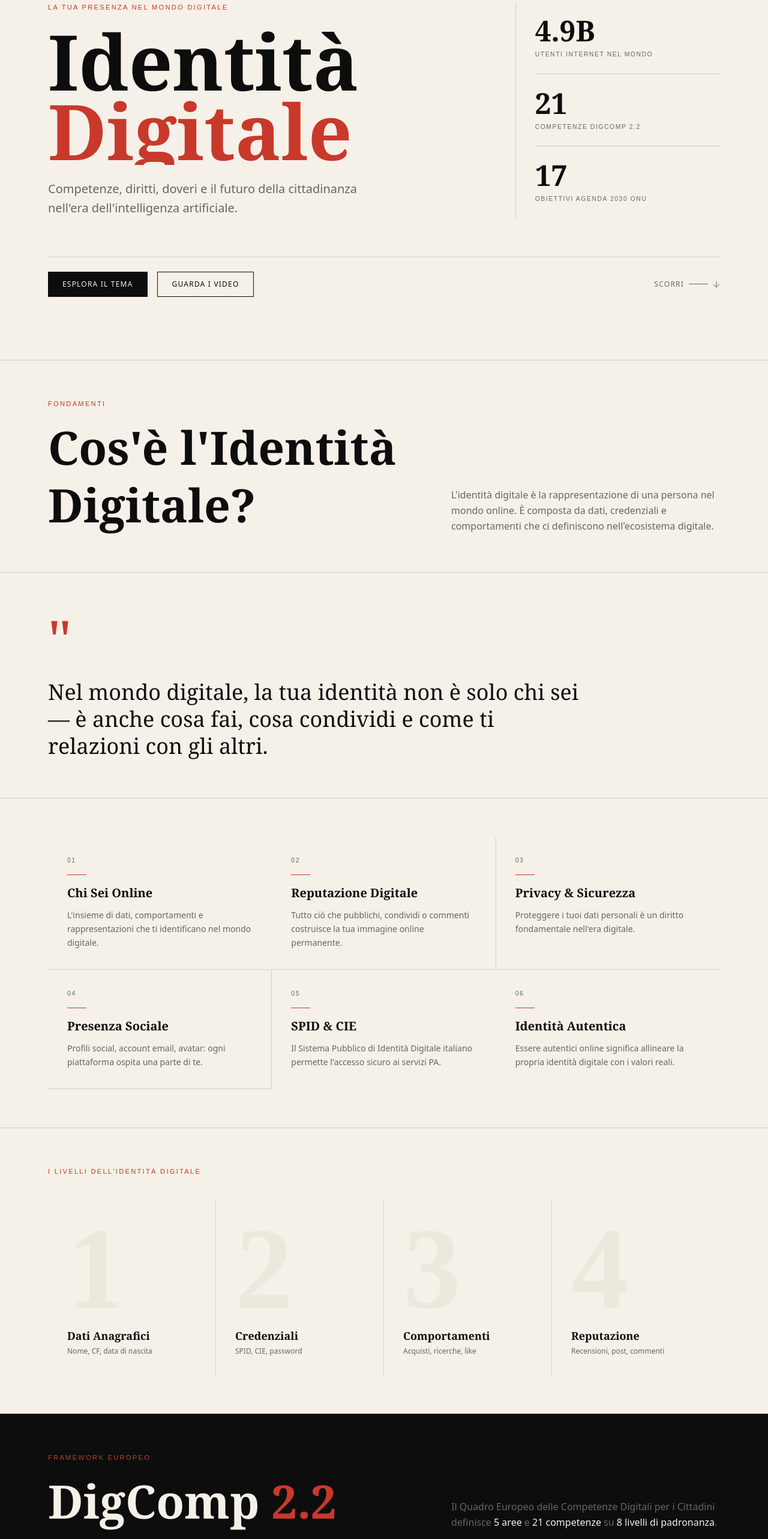
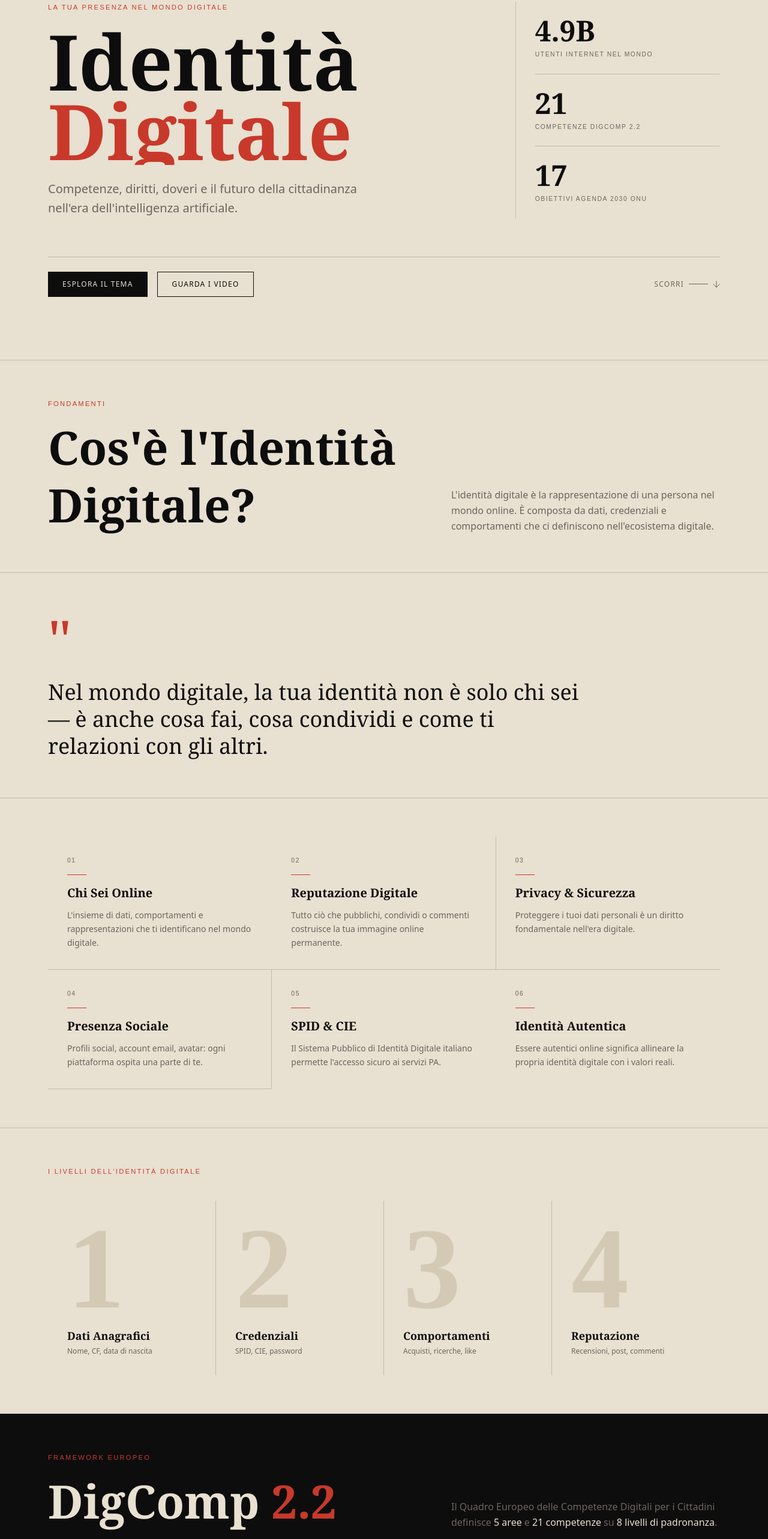
Before and after one commit to EliseyRotar/identita-digitale, a React (Vite) app: page / in a window 1280 px wide. Shown: the part 200-2766 px from the top of the page at 60% size. Built offline with nearby package versions, Linux system fonts and the light colour scheme.

Commit message:
style: approfondisci toni carta — palette più calda e scura, variazione tra sezioni chiare

```diff
--- a/src/App.tsx
+++ b/src/App.tsx
@@ -11,7 +11,7 @@ import Footer from './components/Footer'
 
 export default function App() {
   return (
-    <div className="bg-[#f5f0e8]">
+    <div className="bg-[#e8e0d0]">
       <Navbar />
       <main>
         <Hero />
--- a/src/components/Agenda2030.tsx
+++ b/src/components/Agenda2030.tsx
@@ -57,7 +57,7 @@ export default function Agenda2030() {
         <div className="grid grid-cols-1 lg:grid-cols-12 gap-8 items-end">
           <div className="lg:col-span-7">
             <p className="section-label mb-4 reveal">ONU · 2015–2030</p>
-            <h2 className="font-serif font-black leading-tight text-[#f5f0e8] reveal delay-1"
+            <h2 className="font-serif font-black leading-tight text-[#e8e0d0] reveal delay-1"
               style={{ fontSize: 'clamp(2.5rem, 6vw, 5rem)' }}>
               Agenda <span className="text-[#c8392b]">2030</span>
             </h2>
@@ -98,7 +98,7 @@ export default function Agenda2030() {
                 <span className="text-xs font-bold text-[#c8392b] tracking-wider">{link.goal}</span>
               </div>
               <div className="col-span-10 md:col-span-4">
-                <h4 className="font-serif font-bold text-lg text-[#f5f0e8] group-hover:text-[#c8392b] transition-colors">{link.title}</h4>
+                <h4 className="font-serif font-bold text-lg text-[#e8e0d0] group-hover:text-[#c8392b] transition-colors">{link.title}</h4>
               </div>
               <div className="col-span-12 md:col-span-7">
                 <p className="text-sm text-[#6b6560] leading-relaxed">{link.desc}</p>
@@ -118,7 +118,7 @@ export default function Agenda2030() {
               style={{ animationDelay: `${i * 0.08}s` }}>
               <div className="font-serif font-black text-3xl text-[#2a2a2a] w-20 shrink-0 group-hover:text-[#c8392b] transition-colors">{year}</div>
               <div className="w-px h-8 bg-[#2a2a2a] shrink-0" />
-              <div className="text-[#f5f0e8] text-sm leading-relaxed">{event}</div>
+              <div className="text-[#e8e0d0] text-sm leading-relaxed">{event}</div>
             </div>
           ))}
         </div>
--- a/src/components/CosE.tsx
+++ b/src/components/CosE.tsx
@@ -31,9 +31,9 @@ export default function CosE() {
   }, [])
 
   return (
-    <section id="cos-e" ref={sectionRef} className="bg-[#f5f0e8] border-t border-[#d4cfc6]">
+    <section id="cos-e" ref={sectionRef} className="bg-[#e8e0d0] border-t border-[#c4bba8]">
       {/* Section header */}
-      <div className="max-w-7xl mx-auto px-6 md:px-12 lg:px-20 py-16 border-b border-[#d4cfc6]">
+      <div className="max-w-7xl mx-auto px-6 md:px-12 lg:px-20 py-16 border-b border-[#c4bba8]">
         <div className="grid grid-cols-1 lg:grid-cols-12 gap-8 items-end">
           <div className="lg:col-span-7">
             <p className="section-label mb-4 reveal">Fondamenti</p>
@@ -51,7 +51,7 @@ export default function CosE() {
       </div>
 
       {/* Pull quote */}
-      <div className="max-w-7xl mx-auto px-6 md:px-12 lg:px-20 py-16 border-b border-[#d4cfc6]">
+      <div className="max-w-7xl mx-auto px-6 md:px-12 lg:px-20 py-16 border-b border-[#c4bba8]">
         <div className="max-w-4xl reveal">
           <div className="text-[#c8392b] font-serif text-8xl leading-none mb-4 select-none">"</div>
           <blockquote className="font-serif text-2xl md:text-3xl lg:text-4xl text-[#0d0d0d] leading-tight font-normal">
@@ -61,12 +61,12 @@ export default function CosE() {
       </div>
 
       {/* Aspects grid */}
-      <div className="max-w-7xl mx-auto px-6 md:px-12 lg:px-20 py-16 border-b border-[#d4cfc6]">
+      <div className="max-w-7xl mx-auto px-6 md:px-12 lg:px-20 py-16 border-b border-[#c4bba8]">
         <div className="grid grid-cols-1 md:grid-cols-2 lg:grid-cols-3 gap-0">
           {aspects.map(({ num, title, desc }, i) => (
             <div
               key={num}
-              className={`reveal card-hover p-8 border-[#d4cfc6] cursor-default
+              className={`reveal card-hover p-8 border-[#c4bba8] cursor-default
                 ${i % 3 !== 2 ? 'lg:border-r' : ''}
                 ${i % 2 !== 1 ? 'md:border-r lg:border-r-0' : ''}
                 ${i < 3 ? 'border-b' : ''}
@@ -88,7 +88,7 @@ export default function CosE() {
         <p className="section-label mb-10 reveal">I Livelli dell'Identità Digitale</p>
         <div className="grid grid-cols-2 md:grid-cols-4 gap-0">
           {layers.map(({ label, sub }, i) => (
-            <div key={label} className={`reveal p-8 ${i < 3 ? 'border-r border-[#d4cfc6]' : ''}`}
+            <div key={label} className={`reveal p-8 ${i < 3 ? 'border-r border-[#c4bba8]' : ''}`}
               style={{ animationDelay: `${i * 0.1}s` }}>
               <div className="display-num mb-4 select-none">{i + 1}</div>
               <div className="font-serif font-bold text-lg text-[#0d0d0d] mb-1">{label}</div>
--- a/src/components/DigComp.tsx
+++ b/src/components/DigComp.tsx
@@ -92,7 +92,7 @@ export default function DigComp() {
         <div className="grid grid-cols-1 lg:grid-cols-12 gap-8 items-end">
           <div className="lg:col-span-7">
             <p className="section-label mb-4 reveal">Framework Europeo</p>
-            <h2 className="font-serif font-black leading-tight text-[#f5f0e8] reveal delay-1"
+            <h2 className="font-serif font-black leading-tight text-[#e8e0d0] reveal delay-1"
               style={{ fontSize: 'clamp(2.5rem, 6vw, 5rem)' }}>
               DigComp <span className="text-[#c8392b]">2.2</span>
             </h2>
@@ -100,9 +100,9 @@ export default function DigComp() {
           <div className="lg:col-span-5 reveal delay-2">
             <p className="text-[#6b6560] leading-relaxed text-base">
               Il Quadro Europeo delle Competenze Digitali per i Cittadini definisce{' '}
-              <span className="text-[#f5f0e8]">5 aree</span> e{' '}
-              <span className="text-[#f5f0e8]">21 competenze</span> su{' '}
-              <span className="text-[#f5f0e8]">8 livelli di padronanza</span>.
+              <span className="text-[#e8e0d0]">5 aree</span> e{' '}
+              <span className="text-[#e8e0d0]">21 competenze</span> su{' '}
+              <span className="text-[#e8e0d0]">8 livelli di padronanza</span>.
             </p>
           </div>
         </div>
@@ -119,7 +119,7 @@ export default function DigComp() {
             >
               <div className="flex items-center gap-6">
                 <span className="num-label text-[#6b6560] w-6 shrink-0">0{area.id}</span>
-                <span className="font-serif font-bold text-xl md:text-2xl text-[#f5f0e8] group-hover:text-[#c8392b] transition-colors">
+                <span className="font-serif font-bold text-xl md:text-2xl text-[#e8e0d0] group-hover:text-[#c8392b] transition-colors">
                   {area.title}
                 </span>
               </div>
@@ -134,7 +134,7 @@ export default function DigComp() {
                   <p className="text-[#6b6560] text-sm leading-relaxed mb-6">{area.desc}</p>
                   <ul className="space-y-3">
                     {area.competenze.map((c) => (
-                      <li key={c} className="flex items-start gap-3 text-sm text-[#f5f0e8]">
+                      <li key={c} className="flex items-start gap-3 text-sm text-[#e8e0d0]">
                         <span className="text-[#c8392b] mt-0.5 shrink-0">—</span>
                         {c}
                       </li>
@@ -160,8 +160,8 @@ export default function DigComp() {
             <div key={l.num}
               className={`reveal p-4 text-center border-[#2a2a2a] ${i < 7 ? 'border-r' : ''}`}
               style={{ animationDelay: `${i * 0.05}s` }}>
-              <div className="font-serif font-black text-4xl text-[#f5f0e8] mb-2">{l.num}</div>
-              <div className="text-xs font-medium text-[#f5f0e8]">{l.label}</div>
+              <div className="font-serif font-black text-4xl text-[#e8e0d0] mb-2">{l.num}</div>
+              <div className="text-xs font-medium text-[#e8e0d0]">{l.label}</div>
               <div className="text-xs text-[#6b6560] mt-0.5">{l.sub}</div>
             </div>
           ))}
--- a/src/components/Footer.tsx
+++ b/src/components/Footer.tsx
@@ -28,10 +28,10 @@ export default function Footer() {
   }
 
   return (
-    <footer className="bg-[#f5f0e8] border-t border-[#d4cfc6]">
+    <footer className="bg-[#dfd6c4] border-t border-[#c4bba8]">
       <div className="max-w-7xl mx-auto px-6 md:px-12 lg:px-20">
         {/* Top */}
-        <div className="py-16 grid grid-cols-1 md:grid-cols-3 gap-12 border-b border-[#d4cfc6]">
+        <div className="py-16 grid grid-cols-1 md:grid-cols-3 gap-12 border-b border-[#c4bba8]">
           {/* Brand */}
           <div>
             <button
@@ -39,7 +39,7 @@ export default function Footer() {
               className="flex items-center gap-3 mb-6 group"
             >
               <div className="w-8 h-8 bg-[#0d0d0d] flex items-center justify-center">
-                <span className="text-[#f5f0e8] text-xs font-bold">ID</span>
+                <span className="text-[#e8e0d0] text-xs font-bold">ID</span>
               </div>
               <span className="font-serif font-bold text-[#0d0d0d] group-hover:text-[#c8392b] transition-colors">
                 Identità Digitale
--- a/src/components/Hero.tsx
+++ b/src/components/Hero.tsx
@@ -26,9 +26,9 @@ export default function Hero() {
   }, [])
 
   return (
-    <section ref={containerRef} className="relative min-h-screen bg-[#f5f0e8] flex flex-col pt-14">
+    <section ref={containerRef} className="relative min-h-screen bg-[#e8e0d0] flex flex-col pt-14">
       {/* Top bar */}
-      <div className="border-b border-[#d4cfc6] px-6 py-3 flex items-center justify-between">
+      <div className="border-b border-[#c4bba8] px-6 py-3 flex items-center justify-between">
         <span className="hero-meta section-label">Cittadinanza Digitale · 2026</span>
         <span className="hero-meta num-label">Vol. I — Identità nel Digitale</span>
       </div>
@@ -62,13 +62,13 @@ export default function Hero() {
           </div>
 
           {/* Right: stats column */}
-          <div className="lg:col-span-4 flex flex-col gap-0 border-l border-[#d4cfc6] pl-8">
+          <div className="lg:col-span-4 flex flex-col gap-0 border-l border-[#c4bba8] pl-8">
             {[
               { num: '4.9B', label: 'Utenti Internet nel mondo' },
               { num: '21', label: 'Competenze DigComp 2.2' },
               { num: '17', label: 'Obiettivi Agenda 2030 ONU' },
             ].map(({ num, label }, i) => (
-              <div key={label} className={`hero-meta py-6 ${i > 0 ? 'border-t border-[#d4cfc6]' : ''}`}>
+              <div key={label} className={`hero-meta py-6 ${i > 0 ? 'border-t border-[#c4bba8]' : ''}`}>
                 <div className="font-serif font-black text-5xl text-[#0d0d0d] leading-none">{num}</div>
                 <div className="num-label mt-2">{label}</div>
               </div>
@@ -77,17 +77,17 @@ export default function Hero() {
         </div>
 
         {/* Bottom row */}
-        <div className="mt-16 pt-6 border-t border-[#d4cfc6] flex flex-col sm:flex-row items-start sm:items-center justify-between gap-6">
+        <div className="mt-16 pt-6 border-t border-[#c4bba8] flex flex-col sm:flex-row items-start sm:items-center justify-between gap-6">
           <div className="flex gap-4">
             <button
               onClick={() => document.querySelector('#cos-e')?.scrollIntoView({ behavior: 'smooth' })}
-              className="hero-meta px-6 py-3 bg-[#0d0d0d] text-[#f5f0e8] text-xs font-medium tracking-widest uppercase hover:bg-[#c8392b] transition-colors duration-300"
+              className="hero-meta px-6 py-3 bg-[#0d0d0d] text-[#e8e0d0] text-xs font-medium tracking-widest uppercase hover:bg-[#c8392b] transition-colors duration-300"
             >
               Esplora il tema
             </button>
             <button
               onClick={() => document.querySelector('#video')?.scrollIntoView({ behavior: 'smooth' })}
-              className="hero-meta px-6 py-3 border border-[#0d0d0d] text-[#0d0d0d] text-xs font-medium tracking-widest uppercase hover:bg-[#0d0d0d] hover:text-[#f5f0e8] transition-colors duration-300"
+              className="hero-meta px-6 py-3 border border-[#0d0d0d] text-[#0d0d0d] text-xs font-medium tracking-widest uppercase hover:bg-[#0d0d0d] hover:text-[#e8e0d0] transition-colors duration-300"
             >
               Guarda i video
             </button>
--- a/src/components/Navbar.tsx
+++ b/src/components/Navbar.tsx
@@ -39,7 +39,7 @@ export default function Navbar() {
   return (
     <>
       <nav className={`fixed top-0 left-0 right-0 z-50 transition-all duration-300 ${
-        scrolled ? 'bg-[#f5f0e8]/95 backdrop-blur-sm border-b border-[#d4cfc6]' : 'bg-transparent'
+        scrolled ? 'bg-[#e8e0d0]/95 backdrop-blur-sm border-b border-[#c4bba8]' : 'bg-transparent'
       }`}>
         {/* Progress bar */}
         <div
@@ -55,7 +55,7 @@ export default function Navbar() {
             className="flex items-center gap-3 group"
           >
             <div className="w-6 h-6 bg-[#c8392b] flex items-center justify-center">
-              <span className="text-[#f5f0e8] text-xs font-bold leading-none">ID</span>
+              <span className="text-[#e8e0d0] text-xs font-bold leading-none">ID</span>
             </div>
             <span className="font-serif font-bold text-sm tracking-wide text-[#0d0d0d] group-hover:text-[#c8392b] transition-colors">
               Identità Digitale
@@ -102,7 +102,7 @@ export default function Navbar() {
             className="text-left py-4 border-b border-[#2a2a2a] group"
             style={{ transitionDelay: `${i * 50}ms` }}
           >
-            <span className="font-serif text-3xl text-[#f5f0e8] group-hover:text-[#c8392b] transition-colors">
+            <span className="font-serif text-3xl text-[#e8e0d0] group-hover:text-[#c8392b] transition-colors">
               {l.label}
             </span>
           </button>
--- a/src/index.css
+++ b/src/index.css
@@ -10,12 +10,13 @@
   --font-serif: 'Playfair Display', Georgia, serif;
   --font-sans: 'DM Sans', system-ui, sans-serif;
   --color-ink: #0d0d0d;
-  --color-paper: #f5f0e8;
-  --color-paper-dark: #ede8dc;
+  --color-paper: #e8e0d0;
+  --color-paper-mid: #dfd6c4;
+  --color-paper-dark: #d4c9b4;
   --color-accent: #c8392b;
   --color-accent-dark: #a02d22;
   --color-muted: #6b6560;
-  --color-rule: #d4cfc6;
+  --color-rule: #c4bba8;
 }
 
 *, *::before, *::after {
@@ -27,7 +28,7 @@ html {
 }
 
 body {
-  background-color: #f5f0e8;
+  background-color: #e8e0d0;
   color: #0d0d0d;
   font-family: 'DM Sans', system-ui, sans-serif;
   overflow-x: hidden;
@@ -36,14 +37,14 @@ body {
 
 /* Scrollbar */
 ::-webkit-scrollbar { width: 4px; }
-::-webkit-scrollbar-track { background: #f5f0e8; }
+::-webkit-scrollbar-track { background: #e8e0d0; }
 ::-webkit-scrollbar-thumb { background: #0d0d0d; }
 
 /* Typography */
 .font-serif { font-family: 'Playfair Display', Georgia, serif; }
 
 /* Rule lines */
-.rule { border-top: 1px solid #d4cfc6; }
+.rule { border-top: 1px solid #c4bba8; }
 .rule-dark { border-top: 1px solid #0d0d0d; }
 .rule-accent { border-top: 2px solid #c8392b; }
 
@@ -105,7 +106,7 @@ body {
 /* Accent block */
 .accent-block {
   background: #c8392b;
-  color: #f5f0e8;
+  color: #e8e0d0;
 }
 
 /* Number style */
@@ -134,11 +135,16 @@ body {
   font-size: clamp(5rem, 15vw, 12rem);
   font-weight: 900;
   line-height: 0.85;
-  color: #ede8dc;
+  color: #d4c9b4;
 }
 
+/* Paper bg sections */
+.bg-paper { background: #e8e0d0; }
+.bg-paper-mid { background: #dfd6c4; }
+.bg-paper-dark { background: #d4c9b4; }
+
 /* Ink bg sections */
-.bg-ink { background: #0d0d0d; color: #f5f0e8; }
+.bg-ink { background: #0d0d0d; color: #e8e0d0; }
 .bg-ink .rule { border-color: #2a2a2a; }
 
 /* Card hover */
```
Also changed, not shown: src/components/DirittieDeveri.tsx (+7 -7 lines), src/components/Educare.tsx (+10 -10 lines), src/components/VideoResources.tsx (+4 -4 lines).
